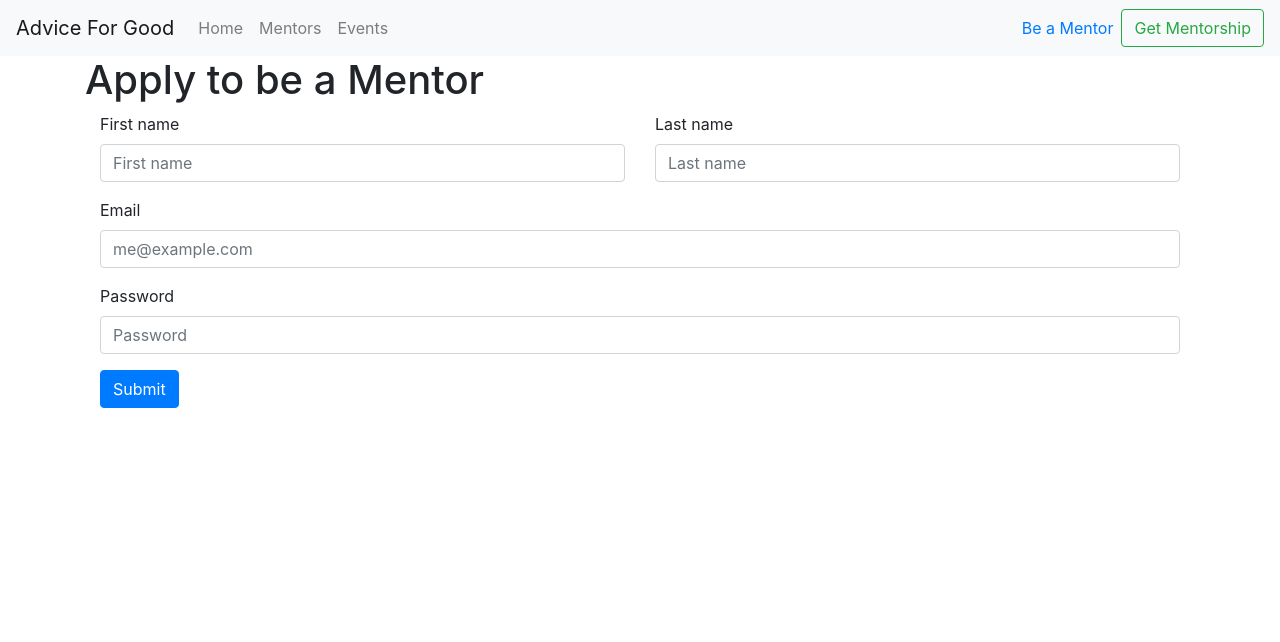
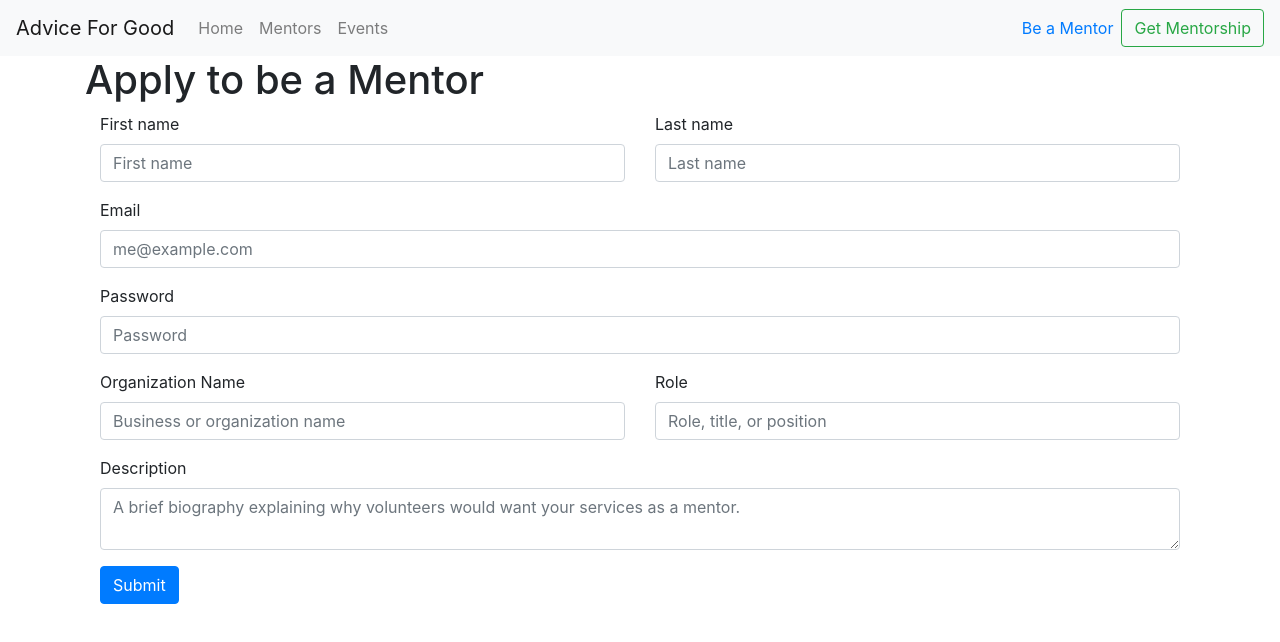
Before and after one commit to itsthechad/adviceforgood, a React (Create React App) app: page /mentor-apply in a window 1280 px wide. Shown: the top 642 px of the page. Built offline with nearby package versions, Linux system fonts and the light colour scheme.

Commit message:
Skeleton of mentor application.

```diff
--- a/src/pages/MenteeSignup.js
+++ b/src/pages/MenteeSignup.js
@@ -44,6 +44,7 @@ export default class MenteeSignup extends Component {
                                 value={ firstName }
                                 type="text"
                                 className="form-control"
+                                id="validationCustom01"
                                 placeholder="First name"
                                 required />
                             <div className="invalid-feedback">
@@ -60,6 +61,7 @@ export default class MenteeSignup extends Component {
                                 value={ lastName }
                                 type="text"
                                 className="form-control"
+                                id="validationCustom02"
                                 placeholder="Last name"
                                 required />
                             <div className="invalid-feedback">
@@ -78,6 +80,7 @@ export default class MenteeSignup extends Component {
                                 value={ email }
                                 type="email"
                                 className="form-control"
+                                id="validationCustom03"
                                 placeholder="me@example.com"
                                 required />
                             <div className="invalid-feedback">
@@ -89,13 +92,14 @@ export default class MenteeSignup extends Component {
                     {/* Password  */}
                     <div className="row">
                         <div className="col-md-12 mb-3">
-                            <label htmlFor="validationCustom05">Password</label>
+                            <label htmlFor="validationCustom04">Password</label>
                             <input
                                 name="password"
                                 onChange={ this.handleInputChange }
                                 value={ password }
                                 type="password"
                                 className="form-control"
+                                id="validationCustom04"
                                 placeholder="Password"
                                 required
                                 minLength="6"
--- a/src/pages/MentorApply.js
+++ b/src/pages/MentorApply.js
@@ -14,6 +14,10 @@ export default class MentorApply extends Component {
             lastName: '',
             email: '',
             password: '',
+            businessName: '',
+            businessRole: '',
+            description: '',
+            categories: [],
         };
 
         this.handleInputChange = this.handleInputChange.bind(this);
@@ -21,7 +25,7 @@ export default class MentorApply extends Component {
     }
 
     render() {
-        const { wasValidated, firstName, lastName, email, password } = this.state;
+        const { wasValidated, firstName, lastName, email, password, businessName, businessRole, description, categories } = this.state;
 
         return (
             <Page>
@@ -44,6 +48,7 @@ export default class MentorApply extends Component {
                                 value={ firstName }
                                 type="text"
                                 className="form-control"
+                                id="validationCustom01"
                                 placeholder="First name"
                                 required />
                             <div className="invalid-feedback">
@@ -60,6 +65,7 @@ export default class MentorApply extends Component {
                                 value={ lastName }
                                 type="text"
                                 className="form-control"
+                                id="validationCustom02"
                                 placeholder="Last name"
                                 required />
                             <div className="invalid-feedback">
@@ -78,6 +84,7 @@ export default class MentorApply extends Component {
                                 value={ email }
                                 type="email"
                                 className="form-control"
+                                id="validationCustom03"
                                 placeholder="me@example.com"
                                 required />
                             <div className="invalid-feedback">
@@ -89,19 +96,75 @@ export default class MentorApply extends Component {
                     {/* Password  */}
                     <div className="row">
                         <div className="col-md-12 mb-3">
-                            <label htmlFor="validationCustom05">Password</label>
+                            <label htmlFor="validationCustom04">Password</label>
                             <input
                                 name="password"
                                 onChange={ this.handleInputChange }
                                 value={ password }
                                 type="password"
                                 className="form-control"
+                                id="validationCustom04"
                                 placeholder="Password"
                                 required
                                 minLength="6"
                                 maxLength="20" />
                             <div className="invalid-feedback">
                                 Please provide a password of 6 to 20 characters.
+                            </div>
+                        </div>
+                    </div>
+
+                    <div className="row">
+                        {/* Business Name */}
+                        <div className="col-md-6 mb-3">
+                            <label htmlFor="validationCustom05">Organization Name</label>
+                            <input
+                                name="businessName"
+                                onChange={ this.handleInputChange }
+                                value={ businessName }
+                                type="text"
+                                className="form-control"
+                                id="validationCustom05"
+                                placeholder="Business or organization name"
+                                required />
+                            <div className="invalid-feedback">
+                                Please provide your business name.
+                            </div>
+                        </div>
+
+                        {/* Business Role */}
+                        <div className="col-md-6 mb-3">
+                            <label htmlFor="validationCustom06">Role</label>
+                            <input
+                                name="businessRole"
+                                onChange={ this.handleInputChange }
+                                value={ businessRole }
+                                type="text"
+                                className="form-control"
+                                id="validationCustom06"
+                                placeholder="Role, title, or position"
+                                required />
+                            <div className="invalid-feedback">
+                                Please provide your role.
+                            </div>
+                        </div>
+                    </div>
+
+                    {/* Description  */}
+                    <div className="row">
+                        <div className="col-md-12 mb-3">
+                            <label htmlFor="validationCustom07">Description</label>
+                            <textarea
+                                name="description"
+                                onChange={ this.handleInputChange }
+                                value={ description }
+                                type="text"
+                                className="form-control"
+                                id="validationCustom07"
+                                placeholder="A brief biography explaining why volunteers would want your services as a mentor."
+                                required />
+                            <div className="invalid-feedback">
+                                Please provide a description.
                             </div>
                         </div>
                     </div>
```
